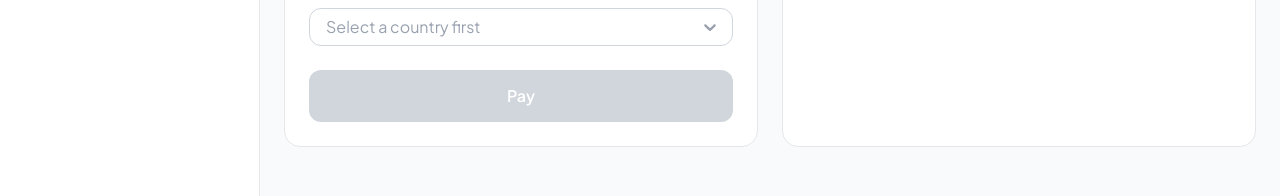
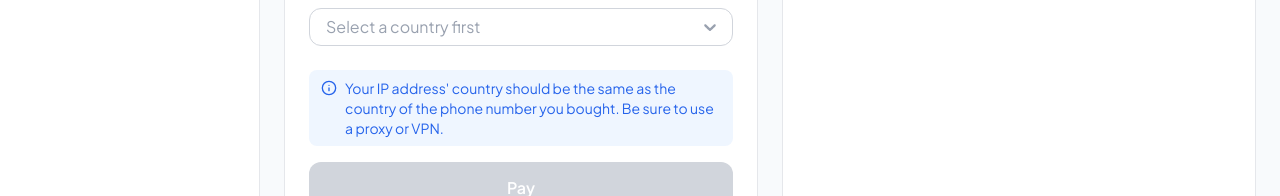
Before and after one commit to xMotivo-Technologies/motivo-logs, a React (Vite) app: page /sms-verification in a window 1280 px wide. Shown: the part 391-587 px from the top of the page. Built offline with nearby package versions, Linux system fonts and the light colour scheme; no server answers; sample sign-in values are in the browser's storage.

Commit message:
update: sms purchase page

```diff
--- a/src/components/SmsVerification.jsx
+++ b/src/components/SmsVerification.jsx
@@ -3,7 +3,7 @@ import { Link } from 'react-router-dom'
 import Select from 'react-select'
 import * as Flags from 'country-flag-icons/react/3x2'
 import { SiWhatsapp, SiTelegram, SiSignal, SiSnapchat, SiNetflix } from 'react-icons/si'
-import { Loader2, Copy, Check, XCircle, CheckCircle2, Smartphone, AlertTriangle } from 'lucide-react'
+import { Loader2, Copy, Check, XCircle, CheckCircle2, Smartphone, AlertTriangle, Info } from 'lucide-react'
 import api from '../lib/api'
 
 const ORDER_POLL_INTERVAL_MS = 5000
@@ -439,6 +439,16 @@ const SmsVerification = () => {
                 )}
               </div>
 
+              {!smsCode && (
+                <div className="mb-4 flex items-start gap-2 rounded-lg bg-customBlueLight px-3 py-2 text-sm text-customBlueDark dark:bg-customBlue/10 dark:text-customBlue">
+                  <Info size={16} className="mt-0.5 shrink-0" />
+                  <span>
+                    SMS not arriving? Try requesting the code again on the service, or cancel the order and try another
+                    number.
+                  </span>
+                </div>
+              )}
+
               {cancelError && (
                 <p className="mb-4 rounded-lg bg-red-50 px-3 py-2 text-sm text-red-600 dark:bg-red-500/10 dark:text-red-400">{cancelError}</p>
               )}
@@ -538,6 +548,14 @@ const SmsVerification = () => {
                   unstyled
                   classNames={selectClassNames}
                 />
+              </div>
+
+              <div className="mb-4 flex items-start gap-2 rounded-lg bg-customBlueLight px-3 py-2 text-sm text-customBlueDark dark:bg-customBlue/10 dark:text-customBlue">
+                <Info size={16} className="mt-0.5 shrink-0" />
+                <span>
+                  Your IP address' country should be the same as the country of the phone number you bought. Be sure
+                  to use a proxy or VPN.
+                </span>
               </div>
 
               {insufficientBalance && (
```
Also changed, not shown: 1 other file (tests, documents, lock files or other folders).
